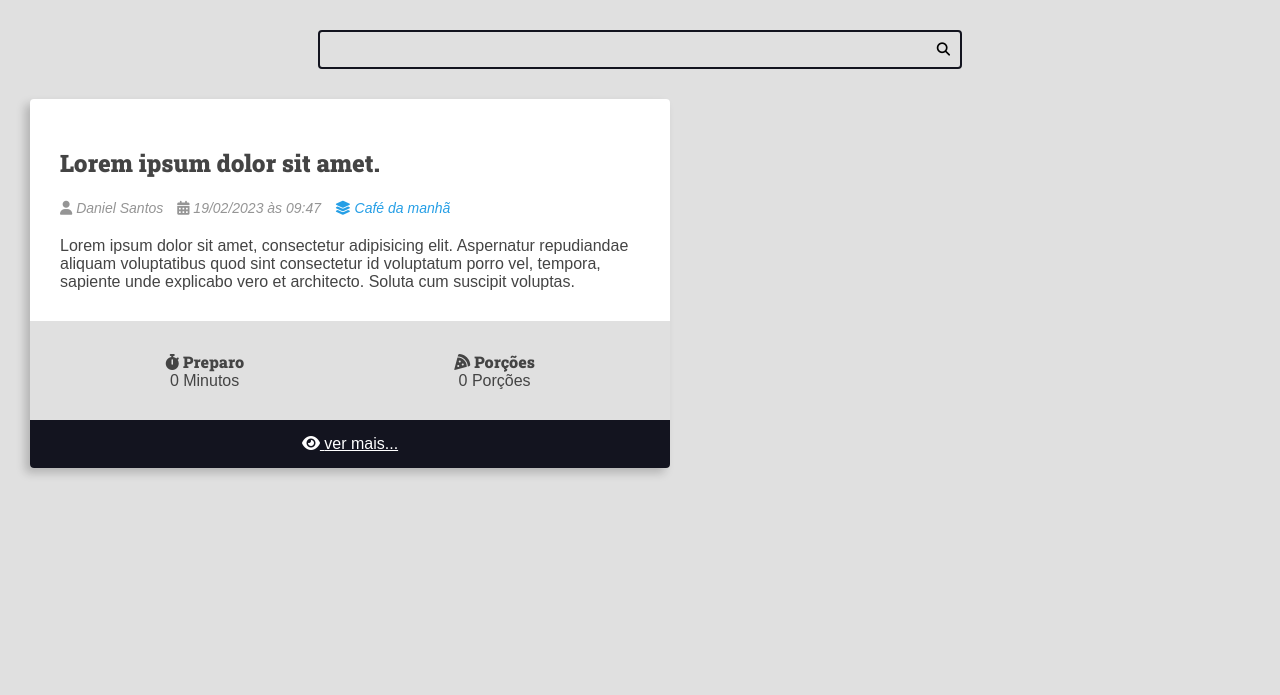
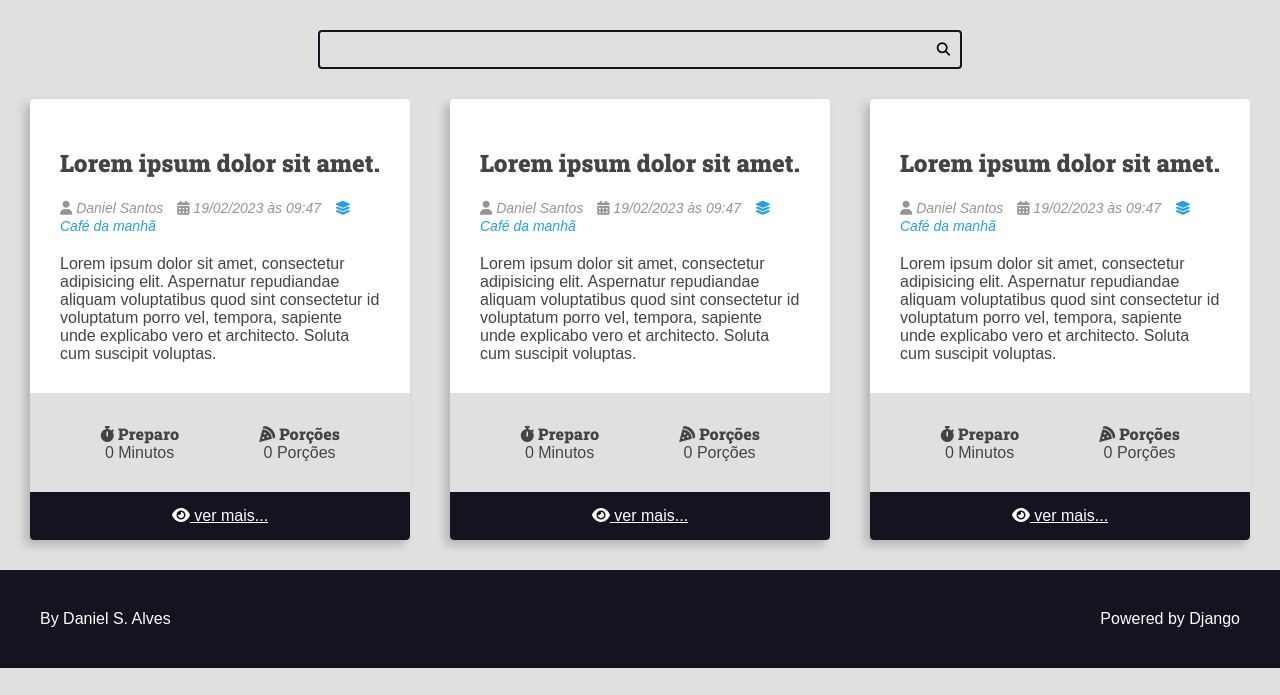
Before and after one commit to daniel-santos-alves/aprendendo-django-01, a Django app: page / in a window 1280 px wide. Shown: the part 105-800 px from the top of the page. Run offline with Django 4.2, Linux system fonts and the light colour scheme; some libraries are stand-ins or nearby versions.

Commit message:
adicionando o footer do site

```diff
--- a/recipes/templates/recipes/pages/home.html
+++ b/recipes/templates/recipes/pages/home.html
@@ -7,64 +7,13 @@
 
     <main class="main-content-container">
         <div class="main-content main-content-list container">
-            <div class="recipe recipe-list-item">
-                <div class="recipe-cover">
-                    <img src="https://via.placeholder.com/1280x720.png/269fe6" alt="">
-                </div>
-                <div class="recipe-title-container">
-                    <h2 class="recipe-title">
-                        Lorem ipsum dolor sit amet.
-                    </h2>
-                </div>
-
-                <div class="recipe-author">
-                    <span class="recipe-author-item">
-                        <i class="fas fa-user"></i>
-                        Daniel Santos
-                    </span>
-                    <span class="recipe-author-item">
-                        <i class="fas fa-calendar-alt"></i>
-                        19/02/2023 às 09:47
-                    </span>
-                    <span class="recipe-author-item">
-                       <a href="#">
-                            <i class="fas fa-layer-group"></i>
-                            <span>Café da manhã</span>
-                       </a>
-                    </span>
-                </div>
-
-                <div class="recipe-content">
-                    <p>Lorem ipsum dolor sit amet, consectetur adipisicing elit. Aspernatur repudiandae aliquam voluptatibus quod sint consectetur id voluptatum porro vel, tempora, sapiente unde explicabo vero et architecto. Soluta cum suscipit voluptas.</p>
-                </div>
-
-                <div class="recipe-meta-container">
-                    <div class="recipe-meta recipe-preparation">
-                        <h3 class="recipe-meta-title"><i class="fas fa-stopwatch"></i> Preparo</h3>
-                        <div class="recipe-meta-text">
-                            0 Minutos
-                        </div>
-                    </div>
-                    <div class="recipe-meta recipe-servings">
-                        <h3 class="recipe-meta-title"><i class="fas fa-pizza-slice"></i> Porções</h3>
-                        <div class="recipe-meta-text">
-                            0 Porções
-                        </div>
-                    </div>
-                </div>
-
-                <footer class="recipe-footer">
-                    <a class="recipe-read-more button button-dark button-full-width" href="#">
-                        <i class="fas fa-eye"></i>
-                        <span>ver mais...</span>
-                    </a>
-                </footer>
-
-
-            </div>
-
+           {% include 'recipes/partials/recipe.html' %}
+           {% include 'recipes/partials/recipe.html' %}
+           {% include 'recipes/partials/recipe.html' %}
         </div>
     </main>
 
+    {% include 'recipes/partials/footer.html' %}
+
 </body>
 </html>
--- /dev/null
+++ b/recipes/templates/recipes/partials/footer.html
@@ -0,0 +1,9 @@
+<footer class="main-footer">
+    <div class="developer">
+        <a href="https://www.otaviomiranda.com.br/" target="_blank" rel="noreferrernoopener">By Daniel S. Alves</a>
+    </div>
+
+    <div class="powered">
+        <a href="https://www.djangoproject.com/" target="_blank" rel="noreferrer noopener">Powered by Django</a>
+    </div>
+</footer>
--- a/recipes/templates/recipes/partials/head.html
+++ b/recipes/templates/recipes/partials/head.html
@@ -259,6 +259,25 @@
         .recipe-footer a:hover {
             filter: brightness(2);
         }
+
+        .main-footer {
+            display: flex;
+            align-items: center;
+            justify-content: space-between;
+            background: var(--color-primary-dark);
+            color: var(--color-white);
+            padding: var(--spacing-gutter-large);
+        }
+
+        .main-footer a {
+            text-decoration: none;
+            color: var(--color-white);
+            transition: all 300ms ease-in-out;
+        }
+
+        .main-footer a:hover {
+            filter: brightness(.8);
+        }
     </style>
 
 </head>
--- /dev/null
+++ b/recipes/templates/recipes/partials/recipe.html
@@ -0,0 +1,55 @@
+<div class="recipe recipe-list-item">
+    <div class="recipe-cover">
+        <img src="https://via.placeholder.com/1280x720.png/269fe6" alt="">
+    </div>
+    <div class="recipe-title-container">
+        <h2 class="recipe-title">
+            Lorem ipsum dolor sit amet.
+        </h2>
+    </div>
+
+    <div class="recipe-author">
+        <span class="recipe-author-item">
+            <i class="fas fa-user"></i>
+            Daniel Santos
+        </span>
+        <span class="recipe-author-item">
+            <i class="fas fa-calendar-alt"></i>
+            19/02/2023 às 09:47
+        </span>
+        <span class="recipe-author-item">
+            <a href="#">
+                <i class="fas fa-layer-group"></i>
+                <span>Café da manhã</span>
+            </a>
+        </span>
+    </div>
+
+    <div class="recipe-content">
+        <p>Lorem ipsum dolor sit amet, consectetur adipisicing elit. Aspernatur repudiandae aliquam voluptatibus quod
+            sint consectetur id voluptatum porro vel, tempora, sapiente unde explicabo vero et architecto. Soluta cum
+            suscipit voluptas.</p>
+    </div>
+
+    <div class="recipe-meta-container">
+        <div class="recipe-meta recipe-preparation">
+            <h3 class="recipe-meta-title"><i class="fas fa-stopwatch"></i> Preparo</h3>
+            <div class="recipe-meta-text">
+                0 Minutos
+            </div>
+        </div>
+        <div class="recipe-meta recipe-servings">
+            <h3 class="recipe-meta-title"><i class="fas fa-pizza-slice"></i> Porções</h3>
+            <div class="recipe-meta-text">
+                0 Porções
+            </div>
+        </div>
+    </div>
+
+    <footer class="recipe-footer">
+        <a class="recipe-read-more button button-dark button-full-width" href="#">
+            <i class="fas fa-eye"></i>
+            <span>ver mais...</span>
+        </a>
+    </footer>
+</div>
```
